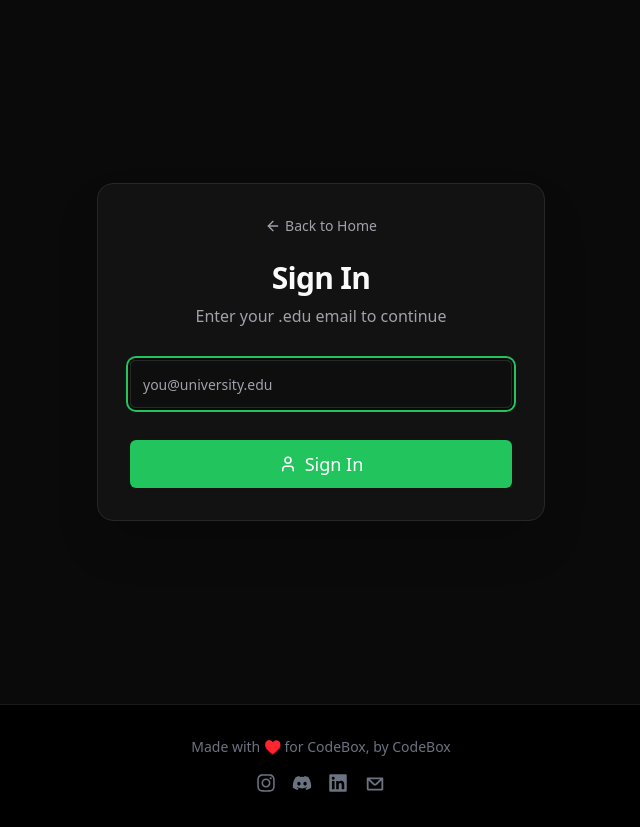
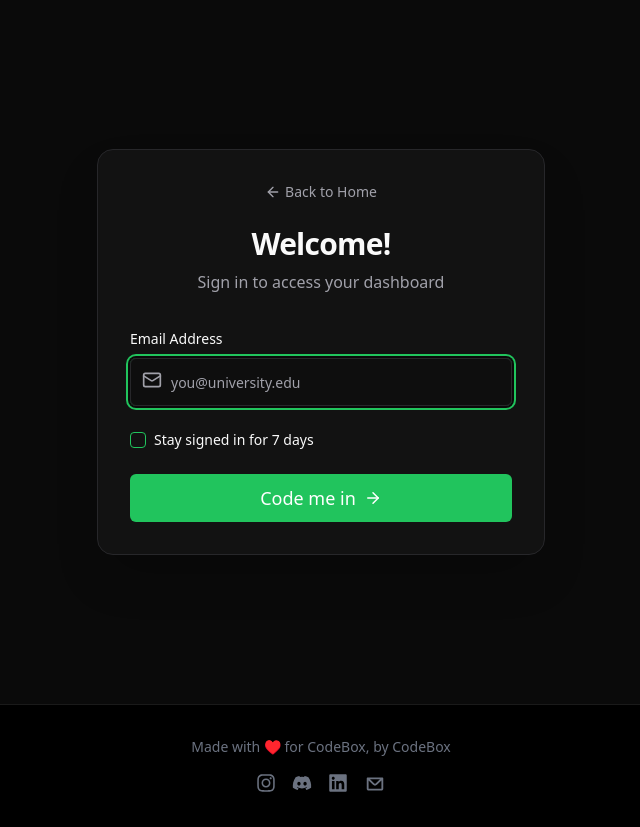
Before and after one commit to rishi-thak/CodeBox-DidYouDoIt, a React (Create React App) app in the folder frontend/: page /signin in a window 1280 px wide. Shown: the whole page, without its empty margins (319-959 px from the left). Built offline with nearby package versions, Linux system fonts and the light colour scheme; no server answers.

Commit message:
supabase auth setup, with OTP, email templates, custom otp login interface

```diff
--- a/frontend/package.json
+++ b/frontend/package.json
@@ -11,6 +11,7 @@
     "@radix-ui/react-slot": "^1.2.4",
     "@radix-ui/react-tabs": "^1.1.13",
     "@radix-ui/react-toast": "^1.2.15",
+    "@supabase/supabase-js": "^2.88.0",
     "@tanstack/react-query": "^5.90.12",
     "@testing-library/dom": "^10.4.1",
     "@testing-library/jest-dom": "^6.9.1",
@@ -24,6 +25,7 @@
     "class-variance-authority": "^0.7.1",
     "clsx": "^2.1.1",
     "framer-motion": "^12.23.26",
+    "input-otp": "^1.4.2",
     "lucide-react": "^0.561.0",
     "react": "^19.2.3",
     "react-dom": "^19.2.3",
--- a/frontend/src/hooks/useAuth.ts
+++ b/frontend/src/hooks/useAuth.ts
@@ -12,8 +12,8 @@
 
      const loginMutation = useMutation({
           mutationFn: ({ email, role }: { email: string, role: string }) => api.auth.login(email, role),
-          onSuccess: (newUser) => {
-               queryClient.setQueryData(['auth', 'me'], newUser);
+          onSuccess: (data) => {
+               queryClient.setQueryData(['auth', 'me'], data.user);
           },
      });
 
--- a/frontend/src/lib/api.ts
+++ b/frontend/src/lib/api.ts
@@ -53,12 +53,26 @@
 }
 
 // Helper
+// Helper
 const getHeaders = () => {
-     const token = localStorage.getItem('token');
+     const token = localStorage.getItem('token') || sessionStorage.getItem('token');
      return {
           'Content-Type': 'application/json',
           ...(token ? { Authorization: `Bearer ${token}` } : {})
      };
+};
+
+export const setAuthToken = (token: string, remember: boolean) => {
+     if (remember) {
+          localStorage.setItem('token', token);
+     } else {
+          sessionStorage.setItem('token', token);
+     }
+};
+
+export const clearAuthToken = () => {
+     localStorage.removeItem('token');
+     sessionStorage.removeItem('token');
 };
 
 export const api = {
@@ -82,18 +96,18 @@
                     throw new Error(errorMessage);
                }
                const data = await res.json();
-               localStorage.setItem('token', data.token);
-               return data.user as User;
+               // Token handling is now pushed to the caller (SignIn page or useAuth)
+               return { user: data.user as User, token: data.token as string };
           },
           logout: async () => {
-               localStorage.removeItem('token');
+               clearAuthToken();
           },
           me: async () => {
-               const token = localStorage.getItem('token');
+               const token = localStorage.getItem('token') || sessionStorage.getItem('token');
                if (!token) return null;
                const res = await fetch(`${API_URL}/auth/me`, { headers: getHeaders() });
                if (!res.ok) {
-                    localStorage.removeItem('token');
+                    clearAuthToken();
                     return null;
                }
                return await res.json() as User;
--- a/frontend/src/pages/SignIn.tsx
+++ b/frontend/src/pages/SignIn.tsx
@@ -1,107 +1,245 @@
+
 import React, { useState } from 'react';
 import { Button } from '../components/ui/button';
 import { Input } from '../components/ui/input';
-import { ArrowLeft, User, Loader2 } from 'lucide-react';
-import { motion } from 'framer-motion';
-import { Link } from 'react-router-dom';
-import { useAuth } from '../hooks/useAuth';
+import { Checkbox } from '../components/ui/checkbox';
+import { Label } from '../components/ui/label';
+import { ArrowLeft, Loader2, Mail } from 'lucide-react';
+import { motion, AnimatePresence } from 'framer-motion';
+import { Link, useNavigate } from 'react-router-dom';
+import { useQueryClient } from '@tanstack/react-query';
+import { api, setAuthToken } from '../lib/api';
+import { supabase } from '../lib/supabase';
+import { User as AppUser } from '../lib/api';
+import { OTPInput } from '../components/ui/otp-input';
+
+type Step = 'EMAIL' | 'OTP';
+
+// ... (previous imports remain, remove KeyRound/Input import for OTP section if needed)
 
 export default function SignIn() {
-     const { login } = useAuth();
+     const navigate = useNavigate();
+     const queryClient = useQueryClient();
 
+     const [step, setStep] = useState<Step>('EMAIL');
      const [email, setEmail] = useState('');
+     const [otp, setOtp] = useState('');
+     const [rememberMe, setRememberMe] = useState(false);
+
+     const [isLoading, setIsLoading] = useState(false);
      const [error, setError] = useState('');
-     const [isSubmitting, setIsSubmitting] = useState(false);
 
-     const handleLogin = async (role: string) => {
-          console.log("Handle Login clicked with role:", role);
-          console.log("Current email:", email);
+     // Temporary state to hold backend credentials while waiting for OTP
+     const [tempToken, setTempToken] = useState<string | null>(null);
+     const [tempUser, setTempUser] = useState<AppUser | null>(null);
+
+     const handleSendCode = async () => {
           setError('');
 
           if (!email) {
-               console.log("Validation failed: No email");
                setError('Please enter your email address.');
                return;
           }
 
-          // More robust email regex validation
-          const emailRegex = /^[^\s@]+@[^\s@]+\.[^\s@]+$/;
-          if (!emailRegex.test(email)) {
-               console.log("Validation failed: Invalid format");
-               setError('Please enter a valid email address.');
-               return;
-          }
-
-          // Optional: Keep .edu check if strictly required, but usually basic email check is enough for generic "validity"
           if (!email.toLowerCase().endsWith('.edu')) {
-               console.log("Validation failed: Not .edu");
                setError('Please use a valid .edu email address.');
                return;
           }
 
+          setIsLoading(true);
+
           try {
-               setIsSubmitting(true);
-               console.log("Attempting to call login API...");
-               const result = await login({ email, role });
-               console.log("Login API success", result);
+               // 1. Check if user is a member (by calling backend login)
+               // This also gives us the backend token we'll need later
+               const { user, token } = await api.auth.login(email, 'DEVELOPER');
+
+               setTempUser(user);
+               setTempToken(token);
+
+               // 2. Send OTP via Supabase
+               const { error: supabaseError } = await supabase.auth.signInWithOtp({
+                    email: email,
+               });
+
+               if (supabaseError) {
+                    throw new Error(supabaseError.message);
+               }
+
+               setStep('OTP');
           } catch (err: any) {
-               console.error("Login failed exception", err);
-               setError(err.message || 'Failed to sign in. Please try again soon.');
-               setIsSubmitting(false);
+               console.error("Sign in error:", err);
+               if (err.message.includes("not look like you're in our system")) {
+                    setError("Membership not found. Please contact an admin.");
+               } else if (err.message.includes("rate limit") || err.status === 429) {
+                    setError("Please wait a minute before logging in again.");
+               } else if (err.message === "Load failed") {
+                    // Supabase JS often throws generic 'Load failed' on network/rate issues
+                    setError("Network error or too many requests. Please wait a moment.");
+               } else {
+                    setError(err.message || "Failed to send verification code.");
+               }
+          } finally {
+               setIsLoading(false);
+          }
+     };
+
+     // Memoize or reference stable handlers to avoid effect loops if needed,
+     // but for this simple case direct passing is fine.
+
+     // We need to modify handleVerifyOtp to take an optional code argument
+     const handleVerifyOtp = async (codeToVerify?: string) => {
+          const finalCode = codeToVerify || otp;
+          setError('');
+
+          if (!finalCode || finalCode.length < 6) {
+               setError('Please enter a valid 6-digit code.');
+               return;
+          }
+
+          setIsLoading(true);
+
+          try {
+               // 3. Verify OTP with Supabase
+               const { error: verifyError } = await supabase.auth.verifyOtp({
+                    email,
+                    token: finalCode,
+                    type: 'email',
+               });
+
+               if (verifyError) {
+                    throw new Error("Invalid code. Please try again.");
+               }
+
+               // 4. Success! Save the backend token
+               if (tempToken && tempUser) {
+                    setAuthToken(tempToken, rememberMe);
+                    queryClient.setQueryData(['auth', 'me'], tempUser);
+                    navigate('/');
+               } else {
+                    throw new Error("Session expired. Please try again.");
+               }
+
+          } catch (err: any) {
+               console.error("Verification error:", err);
+               setError(err.message || "Failed to verify code.");
+               setIsLoading(false); // Only set loading false on error, on success we redirect
           }
      };
 
      return (
-          <div className="flex flex-col items-center justify-center min-h-[80vh] px-4">
+          <div className="flex flex-col items-center justify-center min-h-[80vh] px-4 selection:bg-primary/20">
                <motion.div
                     initial={{ opacity: 0, scale: 0.95 }}
                     animate={{ opacity: 1, scale: 1 }}
-                    className="w-full max-w-md space-y-8 bg-card border border-border p-8 rounded-2xl shadow-2xl"
+                    className="w-full max-w-md bg-card border border-border p-8 rounded-2xl shadow-2xl overflow-hidden relative"
                >
-                    <div className="text-center">
+                    <div className="text-center mb-8">
                          <Link to="/" className="inline-flex items-center text-sm text-muted-foreground hover:text-primary mb-6 transition-colors">
                               <ArrowLeft size={16} className="mr-1" /> Back to Home
                          </Link>
-                         <h2 className="text-3xl font-bold tracking-tight mb-2">Sign In</h2>
-                         <p className="text-muted-foreground">Enter your .edu email to continue</p>
+                         <h2 className="text-3xl font-bold tracking-tight mb-2">
+                              {step === 'EMAIL' ? 'Welcome!' : 'Check your Email'}
+                         </h2>
+                         <p className="text-muted-foreground">
+                              {step === 'EMAIL'
+                                   ? 'Sign in to access your dashboard'
+                                   : `We've sent a code to ${email}`}
+                         </p>
                     </div>
 
-                    <div className="space-y-4">
+                    <AnimatePresence mode='wait'>
+                         {step === 'EMAIL' ? (
+                              <motion.div
+                                   key="step-email"
+                                   initial={{ opacity: 0, x: -20 }}
+                                   animate={{ opacity: 1, x: 0 }}
+                                   exit={{ opacity: 0, x: -20 }}
+                                   className="space-y-6"
+                              >
                                    <div className="space-y-2">
+                                        <Label htmlFor="email">Email Address</Label>
+                                        <div className="relative">
+                                             <Mail className="absolute left-3 top-3 h-5 w-5 text-muted-foreground" />
                                              <Input
+                                                  id="email"
                                                   type="email"
                                                   placeholder="you@university.edu"
                                                   value={email}
-                                   onChange={(e) => { setEmail(e.target.value); setError(''); setIsSubmitting(false); }}
-                                   className="h-12 bg-background/50"
+                                                  onChange={(e) => { setEmail(e.target.value); setError(''); }}
+                                                  className="pl-10 h-12 bg-background/50"
                                                   autoFocus
-                                   onKeyDown={(e) => {
-                                        if (e.key === 'Enter') {
-                                             handleLogin('DEVELOPER');
-                                        }
-                                   }}
+                                                  onKeyDown={(e) => e.key === 'Enter' && handleSendCode()}
                                              />
-                              {error && <p className="text-sm text-destructive font-medium">{error}</p>}
+                                        </div>
                                    </div>
 
-                         <div className="space-y-3 pt-4">
+                                   <div className="flex items-center space-x-2">
+                                        <Checkbox
+                                             id="remember"
+                                             checked={rememberMe}
+                                             onCheckedChange={(checked) => setRememberMe(checked as boolean)}
+                                        />
+                                        <Label htmlFor="remember" className="text-sm font-normal cursor-pointer">
+                                             Stay signed in for 7 days
+                                        </Label>
+                                   </div>
+
+                                   {error && <p className="text-sm text-destructive font-medium">{error}</p>}
+
                                    <Button
                                         className="w-full h-12 text-lg gap-2"
-                                   onClick={() => handleLogin('DEVELOPER')}
-                                   disabled={isSubmitting}
+                                        onClick={handleSendCode}
+                                        disabled={isLoading}
                                    >
-                                   {isSubmitting ? (
+                                        {isLoading ? (
                                              <>
-                                             <Loader2 className="animate-spin" size={18} /> Signing In...
+                                                  <Loader2 className="animate-spin" size={18} /> Sending Code...
                                              </>
                                         ) : (
                                              <>
-                                             <User size={18} /> Sign In
+                                                  Code me in <ArrowLeft className="rotate-180" size={18} />
                                              </>
                                         )}
                                    </Button>
+                              </motion.div>
+                         ) : (
+                              <motion.div
+                                   key="step-otp"
+                                   initial={{ opacity: 0, x: 20 }}
+                                   animate={{ opacity: 1, x: 0 }}
+                                   exit={{ opacity: 0, x: 20 }}
+                                   className="space-y-8 py-4"
+                              >
+                                   <div className="flex justify-center">
+                                        <OTPInput
+                                             value={otp}
+                                             onChange={setOtp}
+                                             onComplete={(code: string) => handleVerifyOtp(code)}
+                                             disabled={isLoading}
+                                        />
                                    </div>
+
+                                   {isLoading && (
+                                        <div className="flex justify-center items-center gap-2 text-muted-foreground animate-pulse">
+                                             <Loader2 className="animate-spin" size={18} /> Verifying...
                                         </div>
+                                   )}
+
+                                   {error && <p className="text-center text-sm text-destructive font-medium">{error}</p>}
+
+                                   <div className="text-center">
+                                        <button
+                                             type="button"
+                                             onClick={() => { setStep('EMAIL'); setOtp(''); setError(''); }}
+                                             disabled={isLoading}
+                                             className="text-xs text-muted-foreground hover:text-primary transition-colors underline underline-offset-4"
+                                        >
+                                             Wrong email? Try again
+                                        </button>
+                                   </div>
+                              </motion.div>
+                         )}
+                    </AnimatePresence>
                </motion.div>
           </div>
      );
```
Also changed, not shown: 1 other file (tests, documents, lock files or other folders). Lines whose indentation alone changed are shown as unchanged.
